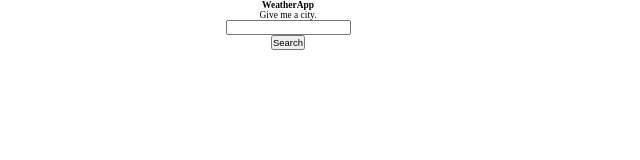
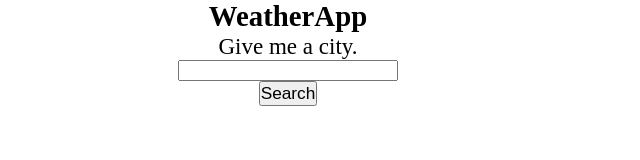
Before and after one commit to LunashaGit/weatherApp, a plain HTML site: page main/index.html in a window 1280 px wide. Shown: the whole page, without its empty margins (0-640 px from the left). Drawn offline with Linux system fonts and the light colour scheme.

Commit message:
Add class button section search + Update search

```diff
--- a/main/index.html
+++ b/main/index.html
@@ -13,7 +13,7 @@
             <h1 class="search__h1">WeatherApp</h1>
             <p class="search__p">Give me a city.</p>
             <input class="search__input" />
-            <button>Search</button>
+            <button class="search__button">Search</button>
         </section>
         <section class="main__section section__output output">
             <h2 class="output__h2"></h2>
--- a/ressources/sass/_search.scss
+++ b/ressources/sass/_search.scss
@@ -7,3 +7,19 @@
         max-width: 40rem;
     }
 }
+
+.search{
+    &__h1{
+        font-size: 2rem;
+    }
+    &__p{
+        font-size: 1.6rem;
+    }
+    &__input{
+        width: 15rem;
+        height: 1.2rem;
+    }
+    &__button{
+        font-size: 1.2rem;
+    }
+}
```
Also changed, not shown: ressources/css/style.css, 1 other file.
